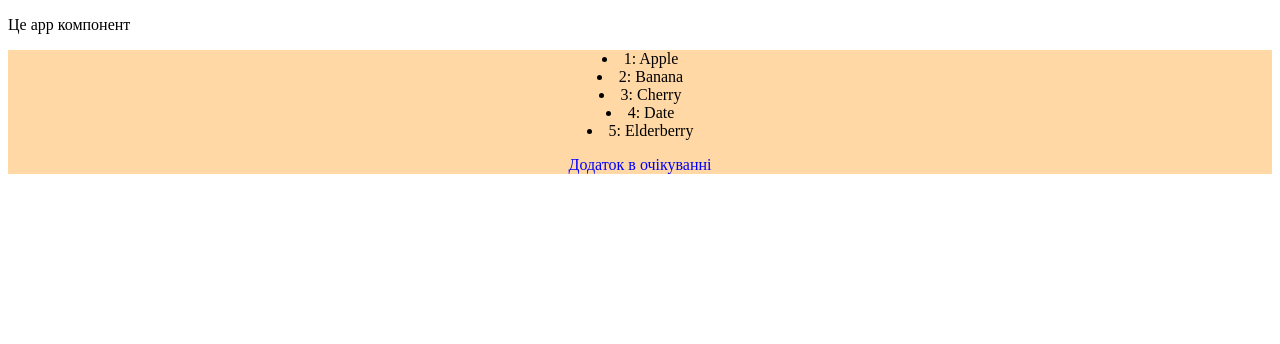
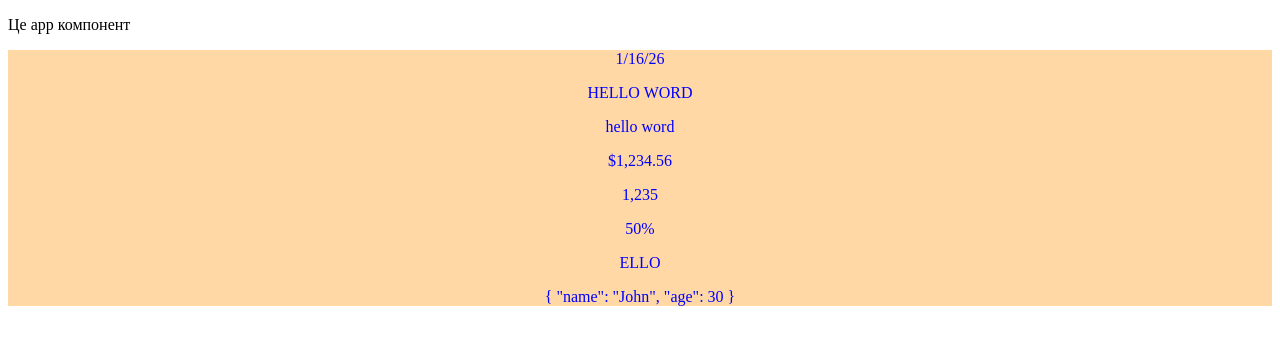
Before and after one commit to SokolovskyiAnatolii/angular-learning, an Angular app: page / in a window 1280 px wide. Shown: the top 344 px of the page. Built offline with nearby package versions, Linux system fonts and the light colour scheme.

Commit message:
feat: add TrancatePipe implementation and corresponding test cases

```diff
--- a/src/app/components/test/test.html
+++ b/src/app/components/test/test.html
@@ -55,7 +55,7 @@
     <p>Список користувачів порожній</p>
   } -->
 
-    @for (Item of Items; track Item.id; let i = $index, e = $even, o = $odd) {
+    <!-- @for (Item of Items; track Item.id; let i = $index, e = $even, o = $odd) {
     <li>{{ i + 1 }}: {{ Item.name }}</li>
   }
   @empty {
@@ -75,6 +75,22 @@
   @default {
     <p>Статус додатку невідомий</p>
   }
-}
+} -->
+
+<p>{{ today | date: "shortDate" }}</p>
+
+<p>{{"hello word" | uppercase}}</p>
+
+<p>{{"HELLO WORD" | lowercase}}</p>
+
+<p>{{ price | currency: "USD": "symbol":"1.2-2" }}</p>
+
+<p>{{1234.56789 | number: "1.0-0"}}</p>
+
+<p>{{0.5 | percent}}</p>
+
+<p>{{"HELLO WORD" | slice: 1 : 5}}</p>
+
+<p>{{{name: "John", age: 30} | json}}</p>
 
 </div>
--- a/src/app/components/test/test.ts
+++ b/src/app/components/test/test.ts
@@ -22,6 +22,10 @@ export class TestComponent {
   isClickedState: boolean = false;
 
   inputText: string = '';
+
+  today: Date = new Date();
+
+  price: number = 1234.56;
 
 users =[ 'Alice', 'Bob', 'Charlie', 'David', 'Eve'];
 
```
Also changed, not shown: src/app/pipes/trancate-pipe.ts (added, +12 -0 lines), 1 other file (tests, documents, lock files or other folders).
